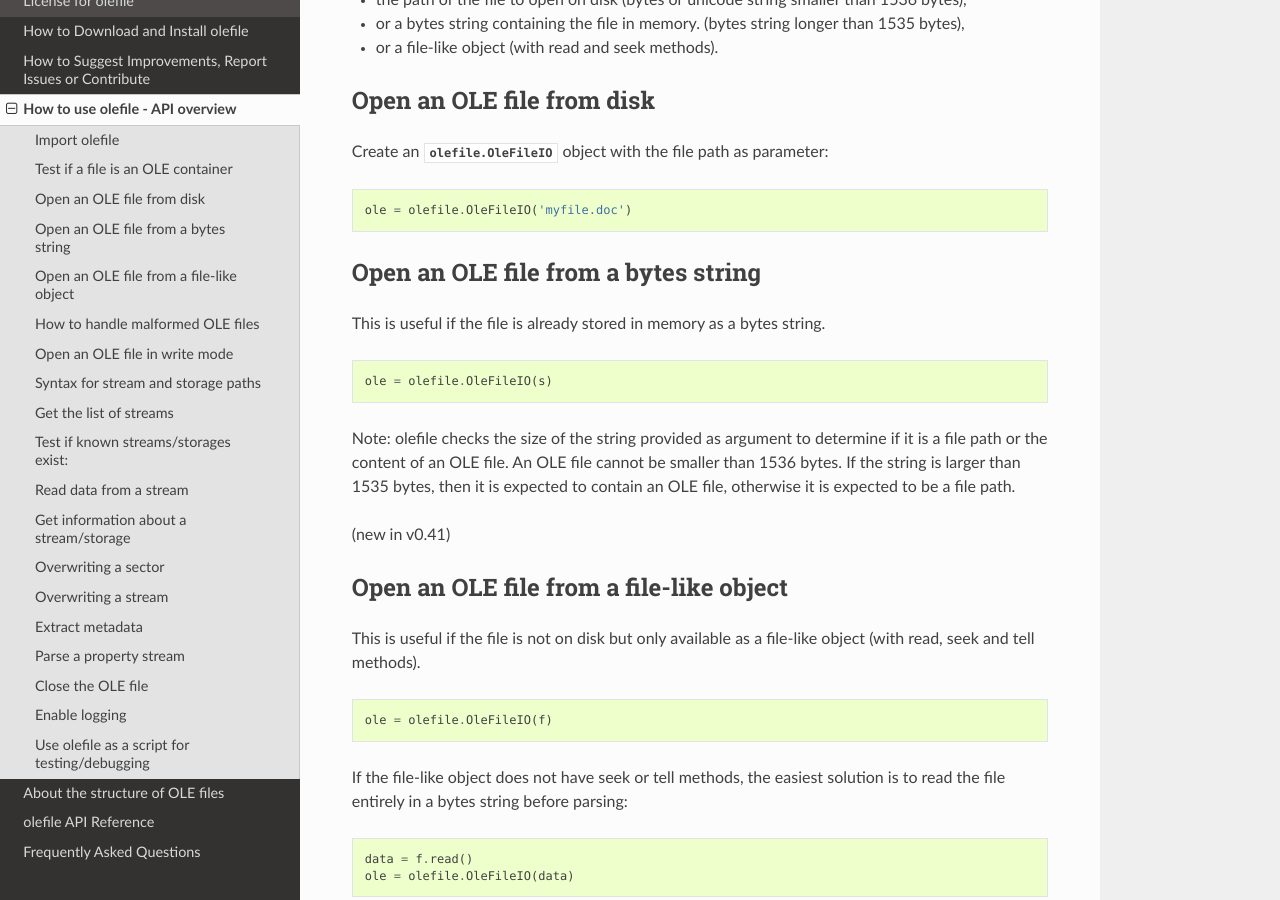
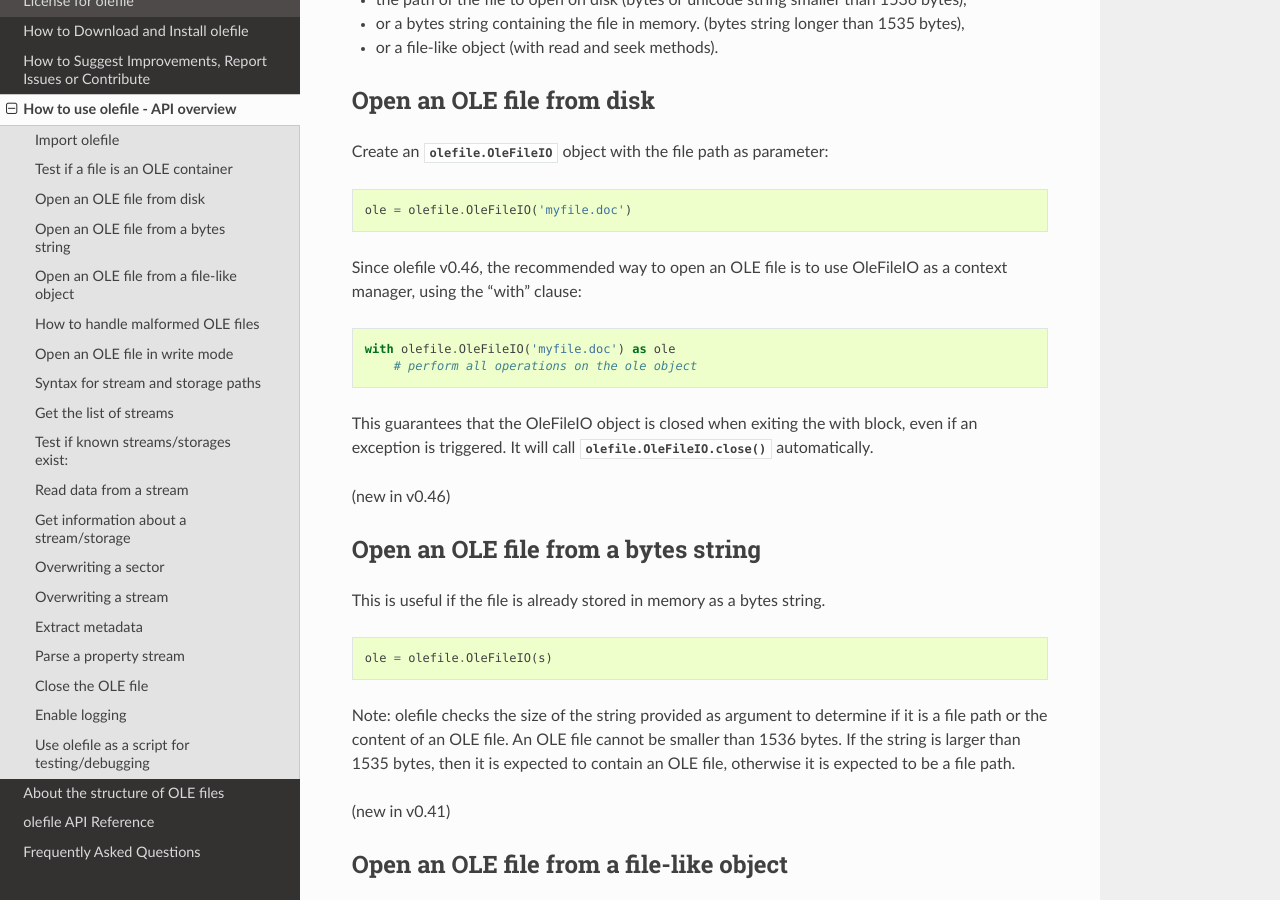
Before and after one commit to decalage2/olefile, a Sphinx documentation site: the page built from doc/Howto.rst, in a window 1280 px wide and 900 px high, scrolled down 899 px. Built offline with Sphinx 7.4.7 and the Read the Docs theme 2.0.0, drawn with Linux system fonts in a browser that asks for light colours.

Commit message:
doc: bumped version to v0.46, added description of the new context manager interface

```diff
--- a/doc/Howto.rst
+++ b/doc/Howto.rst
@@ -54,6 +54,21 @@ Create an :py:class:`olefile.OleFileIO` object with the file path as parameter:
 ::
 
     ole = olefile.OleFileIO('myfile.doc')
+
+Since olefile v0.46, the recommended way to open an OLE file is to use
+OleFileIO as a context manager, using the "with" clause:
+
+::
+
+    with olefile.OleFileIO('myfile.doc') as ole
+        # perform all operations on the ole object
+
+This guarantees that the OleFileIO object is closed when exiting
+the with block, even if an exception is triggered.
+It will call :py:meth:`olefile.OleFileIO.close` automatically.
+
+(new in v0.46)
+
 
 Open an OLE file from a bytes string
 ------------------------------------
--- a/doc/conf.py
+++ b/doc/conf.py
@@ -57,9 +57,9 @@ author = u'Philippe Lagadec'
 #
 # TODO: get the version from olefile
 # The short X.Y version.
-version = u'0.45'
+version = u'0.46'
 # The full version, including alpha/beta/rc tags.
-release = u'0.45dev4'
+release = u'0.46'
 
 # The language for content autogenerated by Sphinx. Refer to documentation
 # for a list of supported languages.
```
